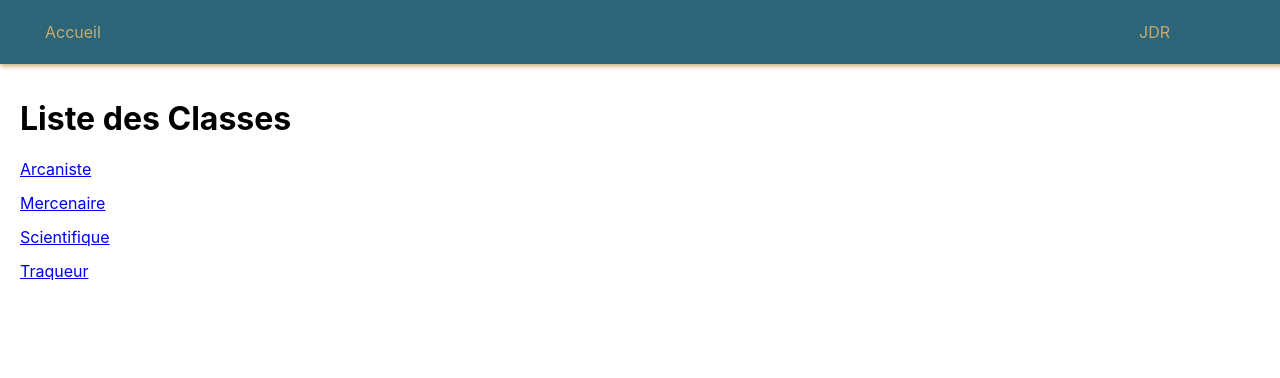
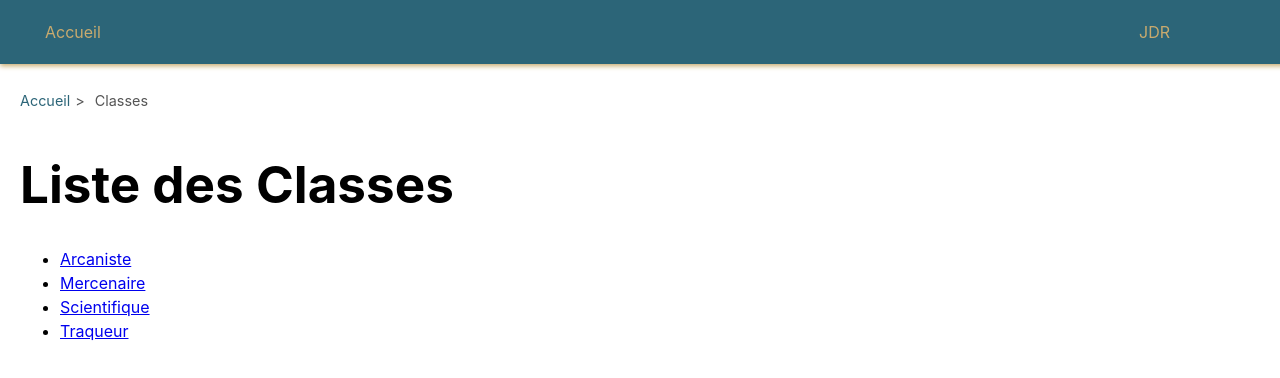
Before and after one commit to SwevenNeith/Runeterra, a Vue app: page /classe in a window 1280 px wide. Shown: the top 378 px of the page. Built offline with nearby package versions, Linux system fonts and the light colour scheme.

Commit message:
Ajout d'un Breadcrumb
Ajout d'un Breadcrumb (path) pour les classes -> OK
A Ajouter pour les voies !

```diff
--- /dev/null
+++ b/src/components/Breadcrumb.vue
@@ -0,0 +1,67 @@
+<template>
+    <nav aria-label="breadcrumb" class="breadcrumb">
+      <ul>
+        <li>
+          <router-link to="/">Accueil</router-link>
+          <span v-if="trail.length > 0" class="separator">&gt;</span>
+        </li>
+        <li v-for="(item, index) in trail" :key="index">
+          <router-link v-if="item.to" :to="item.to">{{ item.label }}</router-link>
+          <span v-else>{{ item.label }}</span>
+          <!-- N'ajouter ">" que si ce n'est pas le dernier élément -->
+          <span v-if="index < trail.length - 1" class="separator">&gt;</span>
+        </li>
+      </ul>
+    </nav>
+  </template>
+
+  <script>
+  export default {
+    props: {
+      trail: {
+        type: Array,
+        required: true,
+        default: () => [], // Tableau des étapes du breadcrumb
+      },
+    },
+  };
+  </script>
+
+  <style scoped>
+  .breadcrumb {
+    padding: 10px 0;
+    font-size: 0.9rem;
+    color: #555;
+  }
+
+  .breadcrumb ul {
+    list-style: none;
+    display: flex;
+    gap: 5px;
+    padding: 0;
+    margin: 0;
+    align-items: center;
+  }
+
+  .breadcrumb li {
+    display: flex;
+    align-items: center;
+  }
+
+  .breadcrumb a {
+    text-decoration: none;
+    color: #2c6578;
+  }
+
+  .breadcrumb a:hover {
+    text-decoration: underline;
+  }
+
+  .breadcrumb span {
+    color: #555;
+  }
+
+  .breadcrumb .separator {
+    margin: 0 5px; /* Légère marge autour du '>' */
+  }
+  </style>
--- a/src/views/ClasseDetails.vue
+++ b/src/views/ClasseDetails.vue
@@ -1,6 +1,9 @@
 <template>
   <div>
-    <!-- Affichage de la classe -->
+    <!-- Breadcrumb -->
+    <Breadcrumb :trail="breadcrumbTrail" />
+
+    <!-- Contenu de la classe -->
     <ClasseTemplate
       v-if="classe"
       :classe="classe"
@@ -12,105 +15,44 @@
 </template>
 
 <script>
-// Importation des données depuis les fichiers
 import { classes } from '../data/classes.js';
 import { voies } from '../data/voies.js';
-import { competences } from '../data/competences.js'; // Import des compétences
-import ClasseTemplate from '../components/ClasseTemplate.vue'; // Import du composant ClasseTemplate
+import { competences } from '../data/competences.js';
+import Breadcrumb from '../components/Breadcrumb.vue';
+import ClasseTemplate from '../components/ClasseTemplate.vue';
 
 export default {
   components: {
+    Breadcrumb,
     ClasseTemplate,
   },
   data() {
     return {
-      classe: null, // Classe associée au slug
-      voiesAssociees: [], // Voies spécifiques à cette classe
-      competencesAssociees: [], // Compétences spécifiques à ces voies
+      classe: null,
+      voiesAssociees: [],
+      competencesAssociees: [],
+      breadcrumbTrail: [], // Tableau des étapes du breadcrumb
     };
   },
   mounted() {
-    const slug = this.$route.params.slug; // Récupérer le slug depuis l'URL
-
-    // Chercher la classe par son slug
+    const slug = this.$route.params.slug;
     this.classe = classes.find((c) => c.slug === slug);
 
     if (this.classe) {
-      // Récupérer les voies associées par leur slug
       this.voiesAssociees = voies.filter((voie) =>
         this.classe.voies.includes(voie.slug)
       );
 
-      // Récupérer les compétences associées aux voies
       this.competencesAssociees = competences.filter((competence) =>
         this.voiesAssociees.some((voie) => voie.slug === competence.voie)
       );
 
-      // Vérification des données dans la console
-      console.log('Classe :', this.classe);
-      console.log('Voies associées :', this.voiesAssociees);
-      console.log('Compétences associées :', this.competencesAssociees);
+      // Mise à jour du breadcrumb
+      this.breadcrumbTrail = [
+        { label: 'Classes', to: '/classe' }, // Lien vers la liste des classes
+        { label: this.classe.name, to: null }, // Classe actuelle
+      ];
     }
   },
 };
 </script>
-
-<style scoped>
-/* Styles pour la page de détails d'une classe */
-.classe-details {
-  background-color: #f4f4f9;
-  padding: 20px;
-  border-radius: 8px;
-  max-width: 1200px;
-  margin: 20px auto;
-  box-shadow: 0 4px 10px rgba(0, 0, 0, 0.1);
-}
-
-h1 {
-  font-size: 2.5rem;
-  color: #333;
-  margin-bottom: 10px;
-}
-
-h2 {
-  font-size: 2rem;
-  color: #444;
-  margin-top: 30px;
-}
-
-ul {
-  list-style-type: none;
-  padding: 0;
-}
-
-li {
-  background: #fff;
-  padding: 15px;
-  margin-bottom: 10px;
-  border-radius: 8px;
-  box-shadow: 0 2px 5px rgba(0, 0, 0, 0.1);
-}
-
-h3 {
-  color: #222;
-  font-size: 1.6rem;
-}
-
-p {
-  font-size: 1.1rem;
-  color: #555;
-}
-
-button {
-  padding: 10px 15px;
-  background-color: #4caf50;
-  color: white;
-  border: none;
-  border-radius: 5px;
-  cursor: pointer;
-}
-
-button:hover {
-  background-color: #45a049;
-}
-</style>
--- a/src/views/ClassePage.vue
+++ b/src/views/ClassePage.vue
@@ -1,47 +1,33 @@
 <template>
   <div>
+    <!-- Breadcrumb -->
+    <Breadcrumb :trail="breadcrumbTrail" />
+
     <h1>Liste des Classes</h1>
     <ul>
       <li v-for="classe in classes" :key="classe.slug">
-          <router-link :to="'/classe/' + classe.slug">{{
-            classe.name
-          }}</router-link>
+        <router-link :to="'/classe/' + classe.slug">{{ classe.name }}</router-link>
       </li>
     </ul>
   </div>
   </template>
 
   <script>
-  // Importation des données des classes depuis un fichier data/classes.js
+  // Importation des données des classes et du composant Breadcrumb
   import { classes } from '../data/classes.js';
+  import Breadcrumb from '../components/Breadcrumb.vue';
 
   export default {
+  components: {
+    Breadcrumb,
+  },
   data() {
     return {
-        classes, // Assigner les classes aux données du composant
+      classes,
+      breadcrumbTrail: [
+        { label: 'Classes', to: null }, // Étape actuelle
+      ],
     };
   },
   };
   </script>
-
-  <style scoped>
-  /* Styles personnalisés pour la liste des classes */
-  h1 {
-    font-size: 2em;
-    margin-bottom: 20px;
-  }
-
-  ul {
-    list-style-type: none;
-    padding: 0;
-  }
-
-  li {
-    margin-bottom: 10px;
-  }
-
-  router-link {
-    text-decoration: none;
-    color: #42b983;
-  }
-  </style>
```
Lines whose indentation alone changed are shown as unchanged.
